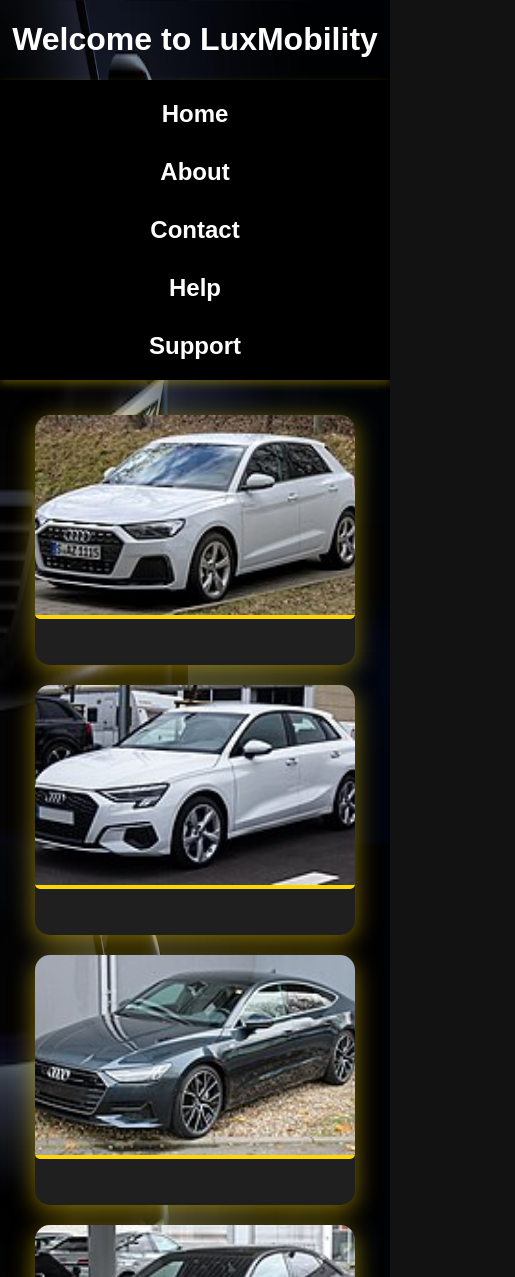
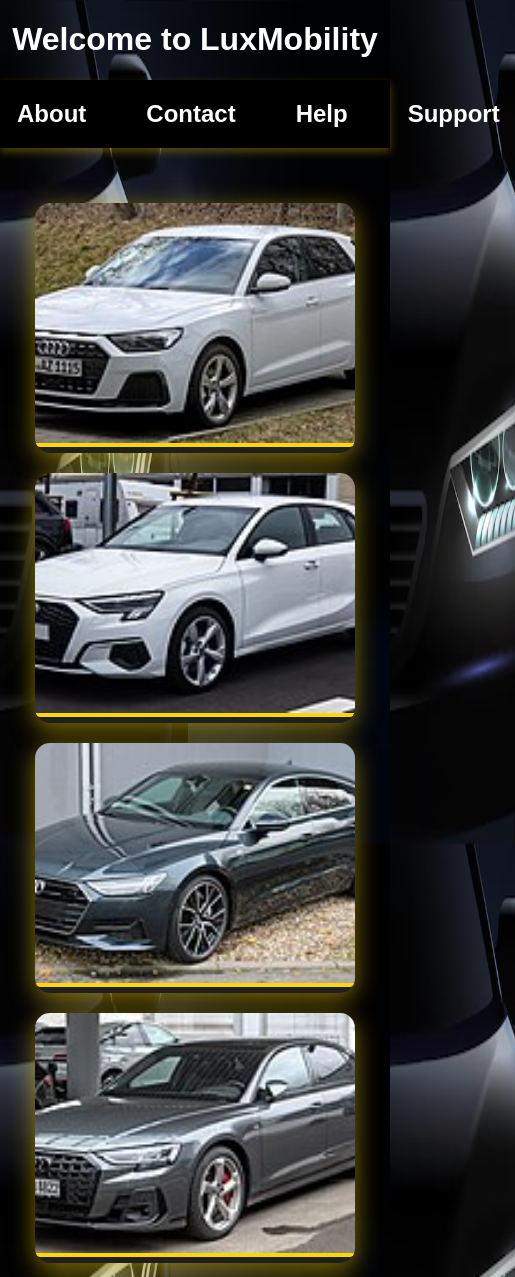
Before and after one commit to samuelpogi14/FinalWebsite, a plain HTML site: page index.html in a window 390 px wide. Shown: the top 1277 px of the page, 515 px wide, since content can reach past the window. Drawn offline with Linux system fonts and the light colour scheme.

Commit message:
Update index.html

```diff
--- a/index.html
+++ b/index.html
@@ -24,12 +24,10 @@
             box-shadow: 0 0 10px rgba(255, 215, 0, 0.8);
             transition: background 0.3s;
         }
-
         .btn:hover {
             background-color: #fff;
             color: #121212;
         }
-
         .navbar {
             display: flex;
             background-color: #000;
@@ -38,7 +36,6 @@
             gap: 30px;
             box-shadow: 0 4px 8px rgba(255, 215, 0, 0.3);
         }
-
         .navbar a {
             color: #fff;
             text-decoration: none;
@@ -46,18 +43,15 @@
             padding: 10px 15px;
             transition: color 0.3s;
         }
-
         .navbar a:hover {
             color: gold;
         }
-
         .container {
             display: grid;
             grid-template-columns: repeat(auto-fit, minmax(320px, 1fr));
             gap: 20px;
             padding: 40px;
         }
-
         .box {
             position: relative;
             background-color: #1f1f1f;
@@ -67,19 +61,16 @@
             transition: transform 0.3s ease, box-shadow 0.3s ease;
             cursor: pointer;
         }
-
         .box:hover {
             transform: translateY(-5px);
             box-shadow: 0 10px 30px rgba(255, 215, 0, 0.8);
         }
-
         .card {
             width: 100%;
             height: 240px;
             object-fit: cover;
             border-bottom: 4px solid gold;
         }
-
         .textsale {
             padding: 15px 0;
             text-align: center;
@@ -87,7 +78,6 @@
             font-size: 1.3rem;
             color: gold;
         }
-
         .brand-label {
             position: absolute;
             bottom: 10px;
@@ -102,46 +92,8 @@
             display: none;
             text-align: center;
         }
-
         .box:hover .brand-label {
             display: block;
-}
-
-
-@media (max-width: 768px) {
-    .navbar {
-        flex-direction: column;
-        gap: 10px;
-        text-align: center;
-    }
-
-    .container {
-        grid-template-columns: repeat(auto-fit, minmax(280px, 1fr));
-        padding: 20px;
-    }
-
-    .hero h1 {
-        font-size: 2rem;
-    }
-
-    .textsale {
-        font-size: 1.1rem;
-    }
-
-    .card {
-        height: 200px;
-    }
-
-    .brand-label {
-        font-size: 0.9rem;
-        padding: 3px 10px;
-    }
-}
-
-@media (max-width: 480px) {
-    .container {
-        grid-template-columns: 1fr;
-    }
         }
     </style>
 </head>
@@ -149,7 +101,6 @@
     <div class="hero">
         <h1>Welcome to LuxMobility</h1>
     </div>
-
     <div class="navbar">
         <a href="index.html">Home</a>
         <a href="about.html">About</a>
@@ -157,46 +108,36 @@
         <a href="Help us.html">Help</a>
         <a href="Support us.html">Support</a>
     </div>
-
     <div class="container" id="cars">
-        <div class="box" onclick="location.href='a1-details.html'">
+        <div class="box" onclick="location.href='a1.jpg'">
             <img src="a1.jpg" alt="Audi A1 Sportback" class="card">
             <div class="brand-label">Audi A1 Sportback</div>
-
         </div>
-        <div class="box" onclick="location.href='a3-details.html'">
+        <div class="box" onclick="location.href='a3.jpg'">
             <img src="a3.jpg" alt="Audi A3 Sportback" class="card">
             <div class="brand-label">Audi A3 Sportback</div>
-
         </div>
-        <div class="box" onclick="location.href='a5-details.html'">
+        <div class="box" onclick="location.href='a7.jpg'">
             <img src="a7.jpg" alt="Audi A5 Sportback" class="card">
             <div class="brand-label">Audi A5 Sportback</div>
-
         </div>
-        <div class="box" onclick="location.href='a6-details.html'">
+        <div class="box" onclick="location.href='a8.jpg'">
             <img src="a8.jpg" alt="Audi A6 / A7 Sportback" class="card">
             <div class="brand-label">Audi A6 / A7 Sportback</div>
-
         </div>
-        <div class="box" onclick="location.href='rs4-details.html'">
+        <div class="box" onclick="location.href='pic1.jpeg'">
             <img src="pic1.jpeg" alt="Audi RS4 Avant" class="card">
             <div class="brand-label">Audi RS4 Avant</div>
-
         </div>
-        <div class="box" onclick="location.href='rs6-details.html'">
+        <div class="box" onclick="location.href='pic2.jpeg'">
             <img src="pic2.jpeg" alt="Audi RS6 Avant" class="card">
             <div class="brand-label">Audi RS6 Avant</div>
-
         </div>
-        <div class="box" onclick="location.href='s4-details.html'">
+        <div class="box" onclick="location.href='pic3.jpeg'">
             <img src="pic3.jpeg" alt="Audi S4 / S5" class="card">
             <div class="brand-label">Audi S4 / S5</div>
-
         </div>
     </div>
-</body>
-</html>
     <script>
         window.onload = function() {
             const fadeMessage = document.createElement('div');
@@ -216,10 +157,7 @@ window.onload = function() {
             fadeMessage.style.letterSpacing = "2px";
             fadeMessage.style.zIndex = "1000";
             fadeMessage.style.opacity = "1";
-    fadeMessage.style.boxShadow = "0 0 15px rgba(255, 215, 0, 0.8)";
-
             document.body.appendChild(fadeMessage);
-
             setTimeout(() => {
                 let opacity = 1;
                 const fadeOut = setInterval(() => {
@@ -233,3 +171,5 @@ window.onload = function() {
             }, 1500);
         };
     </script>
+</body>
+</html>
```
Lines whose indentation alone changed are shown as unchanged.
